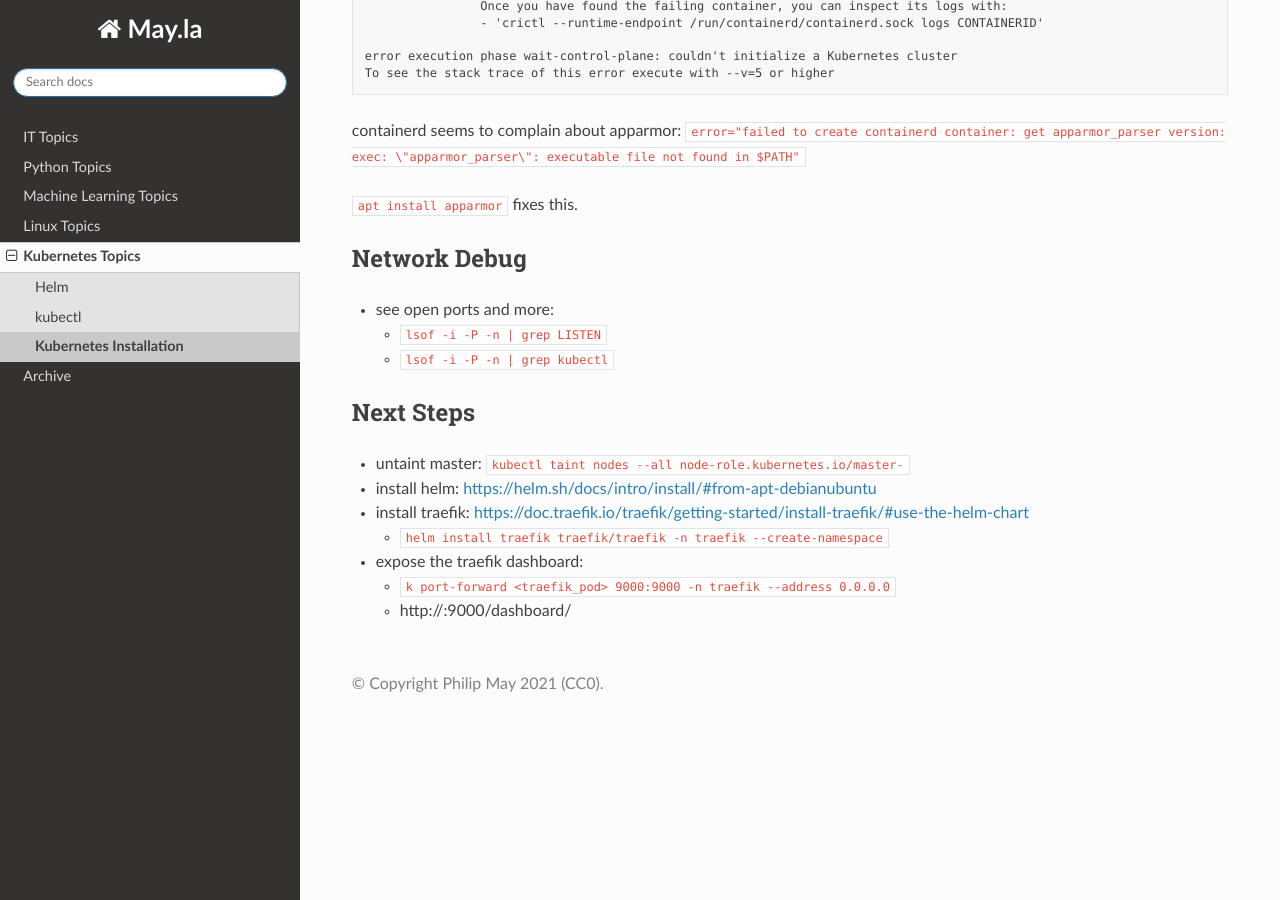
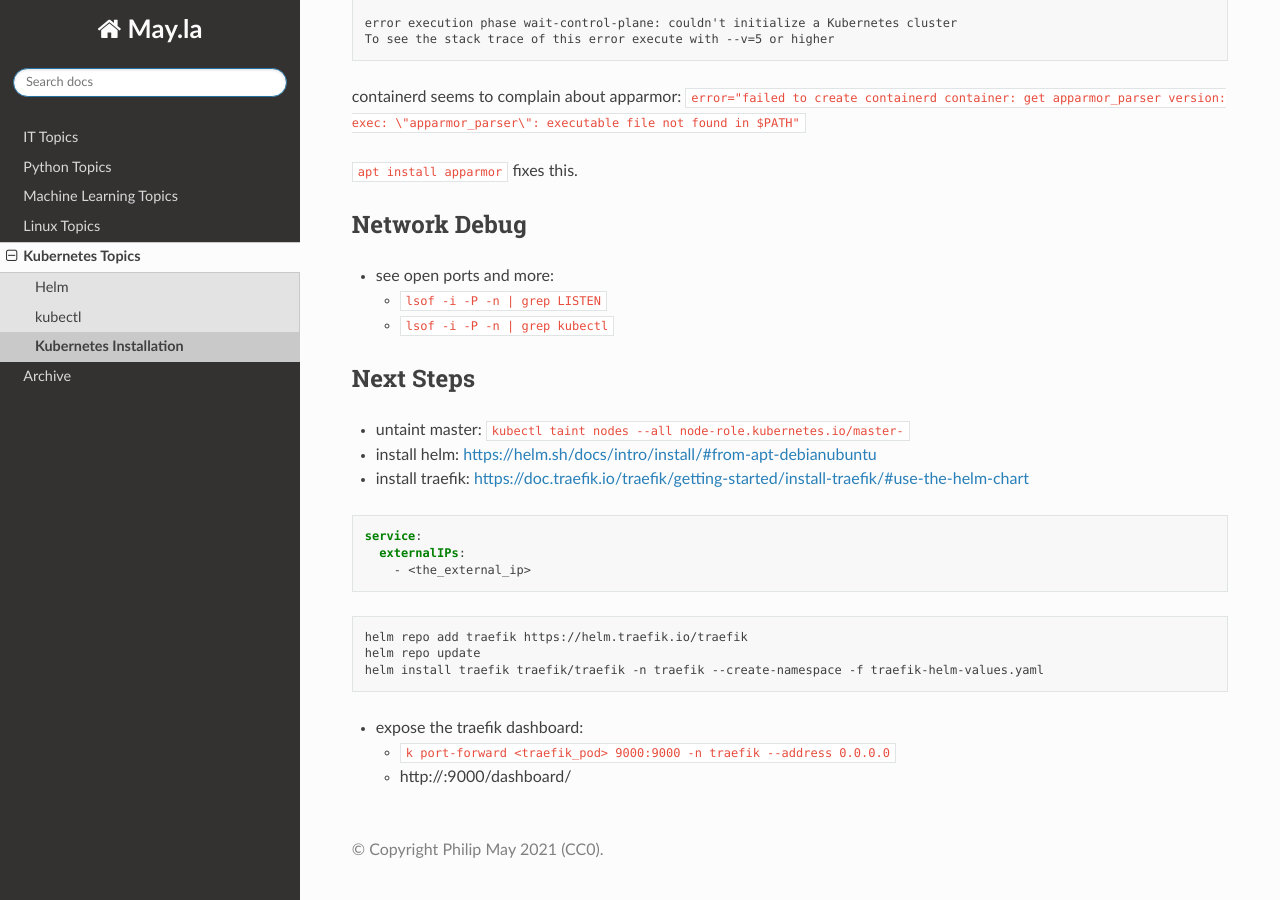
Before and after one commit to PhilipMay/May.la, a Sphinx documentation site: the page built from source/k8s/kubernetes-install.md, in a window 1280 px wide and 900 px high, scrolled down 3153 px. Built offline with Sphinx 7.4.7 and the Read the Docs theme 2.0.0, drawn with Linux system fonts in a browser that asks for light colours.

Commit message:
Update kubernetes-install.md

````diff
--- a/source/k8s/kubernetes-install.md
+++ b/source/k8s/kubernetes-install.md
@@ -115,9 +115,7 @@ scp root@<master_ip_or_hostname>:/etc/kubernetes/admin.conf ~/.kube/config
 
 ```bash
 helm repo add projectcalico https://docs.projectcalico.org/charts
-
 helm repo update
-
 helm install calico projectcalico/tigera-operator
 ```
 
@@ -163,7 +161,19 @@ containerd seems to complain about apparmor: `error="failed to create containerd
 - untaint master: `kubectl taint nodes --all node-role.kubernetes.io/master-`
 - install helm: https://helm.sh/docs/intro/install/#from-apt-debianubuntu
 - install traefik: https://doc.traefik.io/traefik/getting-started/install-traefik/#use-the-helm-chart
-  - `helm install traefik traefik/traefik -n traefik --create-namespace`
+
+```yaml
+service:
+  externalIPs:
+    - <the_external_ip>
+```
+
+```bash
+helm repo add traefik https://helm.traefik.io/traefik
+helm repo update
+helm install traefik traefik/traefik -n traefik --create-namespace -f traefik-helm-values.yaml
+```
+
 - expose the traefik dashboard:
   - `k port-forward <traefik_pod> 9000:9000 -n traefik --address 0.0.0.0`
   - http://<ip>:9000/dashboard/
````
